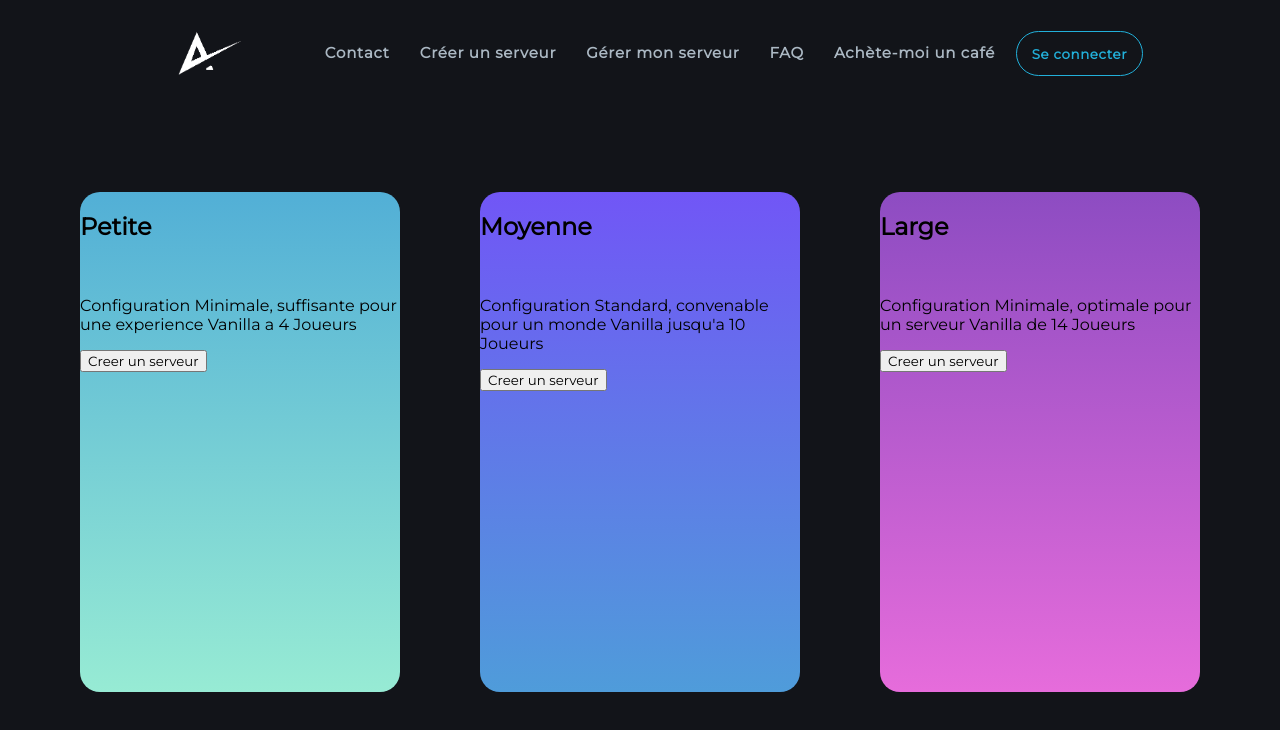
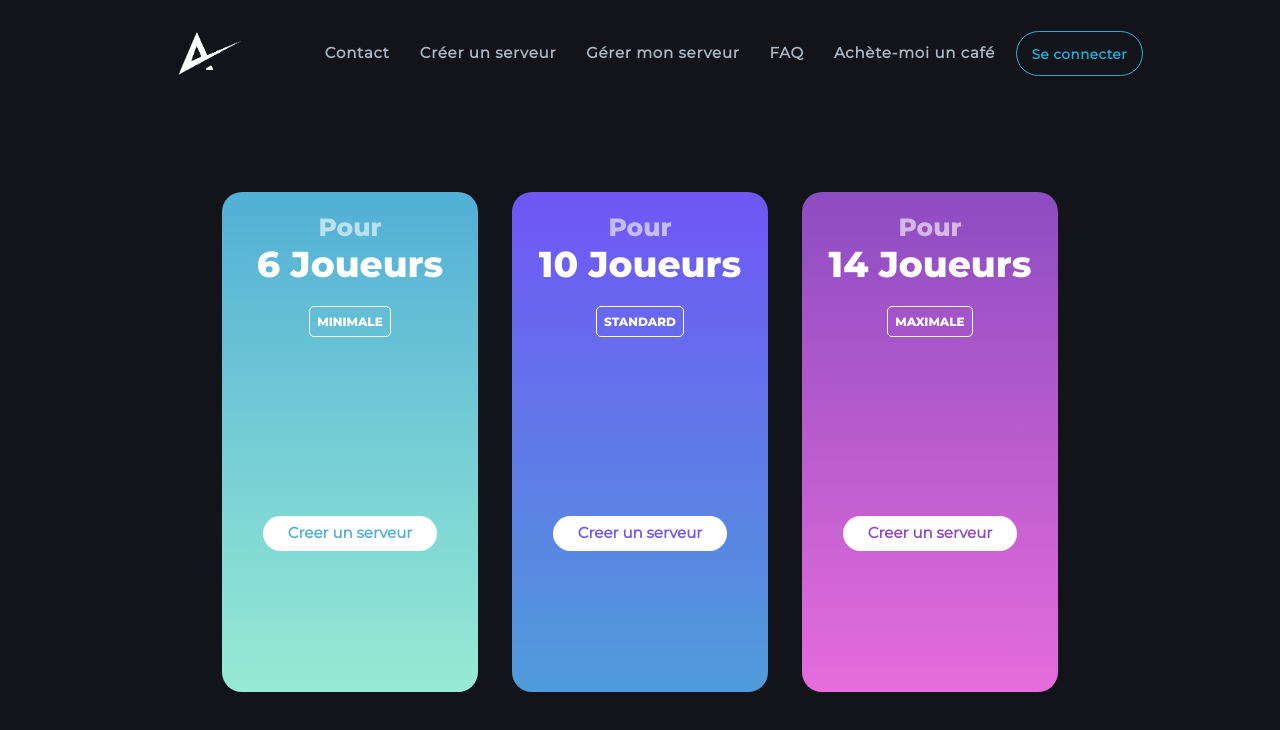
Before and after one commit to 0xPhantasia/Alphacraft, a React (Create React App) app: page /Server-creation in a window 1280 px wide. Shown: the top 730 px of the page. Built offline with nearby package versions, Linux system fonts and the light colour scheme.

Commit message:
Server Creation
Continuation

```diff
--- a/src/components/Creation.js
+++ b/src/components/Creation.js
@@ -5,27 +5,27 @@ import { Link } from "react-router-dom"
 
 const smallConfig = {
     url:logo,
-    type:"Petite",
-    description:"Configuration Minimale, suffisante pour une experience Vanilla a 4 Joueurs"
+    type:"6 Joueurs",
+    description:"MINIMALE"
 }
 
 const medConfig = {
     logoUrl:'../styles/Alpha_logo.png',
-    type:"Moyenne",
-    description:"Configuration Standard, convenable pour un monde Vanilla jusqu'a 10 Joueurs"
+    type:"10 Joueurs",
+    description:"STANDARD"
 }
 
 const largeConfig = {
     logoUrl:'../styles/Alpha_logo.png',
-    type:"Large",
-    description:"Configuration Minimale, optimale pour un serveur Vanilla de 14 Joueurs"
+    type:"14 Joueurs",
+    description:"MAXIMALE"
 }
 
 function Logo (props){
     return (
         <div>
             <img
-                className='logo'
+                className='Logo'
                 src={props.Url}
                 alt=''
             />
@@ -36,15 +36,21 @@ function Logo (props){
 function Type (props){
     return (
         <div>
-            <h2>{props.type}</h2>
+            <div className='Type'>
+                <p>Pour</p>
+            </div>
+            <div className='Type white'>
+                <span>{props.type}</span>
+            </div>
         </div>
+
     )
 }
 
 function Description (props){
     return (
-        <div>
-            <p>{props.description}</p>
+        <div className='Description'>
+            <button>{props.description}</button>
         </div>
     )
 }
@@ -55,9 +61,6 @@ function Option (props){
             <Type type={props.type}/>
             <Logo logo={props.url}/>
             <Description description={props.description}/>
-            <button className=''>
-                <Link to='/CreationOptions'>Creer un serveur</Link>
-            </button>
         </div>
     )
 
@@ -76,6 +79,12 @@ function Creation(){
                         type={smallConfig.type}
                         description={smallConfig.description}
                     />
+                    <div>
+                        <button className='ButtonStack' id='button1'>
+                            <Link to='/CreationOptions'>Creer un serveur</Link>
+                        </button>
+                    </div>
+
                 </div>
                 <div className='Box' id='grad2'>
                     <Option
@@ -83,6 +92,11 @@ function Creation(){
                         type={medConfig.type}
                         description={medConfig.description}
                     />
+                    <div>
+                        <button className='ButtonStack' id='button2'>
+                            <Link to='/CreationOptions'>Creer un serveur</Link>
+                        </button>
+                    </div>
                 </div>
                 <div className='Box' id='grad3'>
                     <Option
@@ -90,6 +104,14 @@ function Creation(){
                         type={largeConfig.type}
                         description={largeConfig.description}
                     />
+                    <div>
+
+                    </div>
+                    <div>
+                        <button className='ButtonStack' id='button3'>
+                            <Link to='/CreationOptions'>Creer un serveur</Link>
+                        </button>
+                    </div>
                 </div>
             </div>
         </div>
--- a/src/styles/App.css
+++ b/src/styles/App.css
@@ -12,6 +12,11 @@ a {
 @font-face {
     font-family: Montserrat;
     src: url(Montserrat-Regular.ttf);
+}
+
+@font-face {
+    font-family: Montserrat-ExtraBold;
+    src: url(Montserrat-ExtraBold.ttf);
 }
 
 * {
--- a/src/styles/Creation.css
+++ b/src/styles/Creation.css
@@ -1,6 +1,9 @@
 .BoxStack {
     display: flex;
-    justify-content: space-evenly;
+    justify-content: center;
+    width: 80%;
+    margin-left: auto;
+    margin-right: auto;
 }
 
 .Box {
@@ -8,6 +11,71 @@
     height: 500px;
     border: 0px;
     border-radius: 20px;
+    margin-left: 17px;
+    margin-right: 17px;
+}
+
+.Type p {
+    font-family: Montserrat-ExtraBold;
+    font-weight: bolder;
+    font-size: 25px;
+    color: white;
+    opacity: 60%;
+    margin: auto;
+    margin-top: 20px;
+}
+
+.Type span {
+    font-family: Montserrat-ExtraBold;
+    font-weight: bolder;
+    font-size: 36px;
+}
+
+.Description button {
+    background: none;
+    border-width: 1px;
+    border-style: solid;
+    border-color: white;
+    color: white;
+    text-align: center;
+    border-radius: 5px;
+    font-family: Montserrat-ExtraBold;
+    font-weight: bolder;
+    font-size: 12px;
+    padding: 7px;
+    margin-top: 20px;
+}
+
+.ButtonStack {
+    background-color: white;
+    border-width: 0px;
+    text-align: center;
+    border-radius: 50px;
+    font-family: Montserrat-ExtraBold;
+    font-weight: bolder;
+    font-size: 15px;
+    padding-inline: 25px;
+    padding-top: 7px;
+    padding-bottom: 9px;
+    margin-top: 70%;
+}
+
+#button1 {
+    color: #54b0d6;
+}
+
+#button2 {
+    color: #6f58f5;
+}
+
+#button3 {
+    color: #8e4cc2;
+}
+
+.Box div {
+    display: flex;
+    flex-direction: column;
+    align-items: center;
 }
 
 .Box#grad1 {
--- a/src/styles/Home.css
+++ b/src/styles/Home.css
@@ -1,8 +1,3 @@
-@font-face {
-    font-family: Montserrat-ExtraBold;
-    src: url(Montserrat-ExtraBold.ttf);
-}
-
 .center {
     display: flex;
     flex-direction: column;
```
